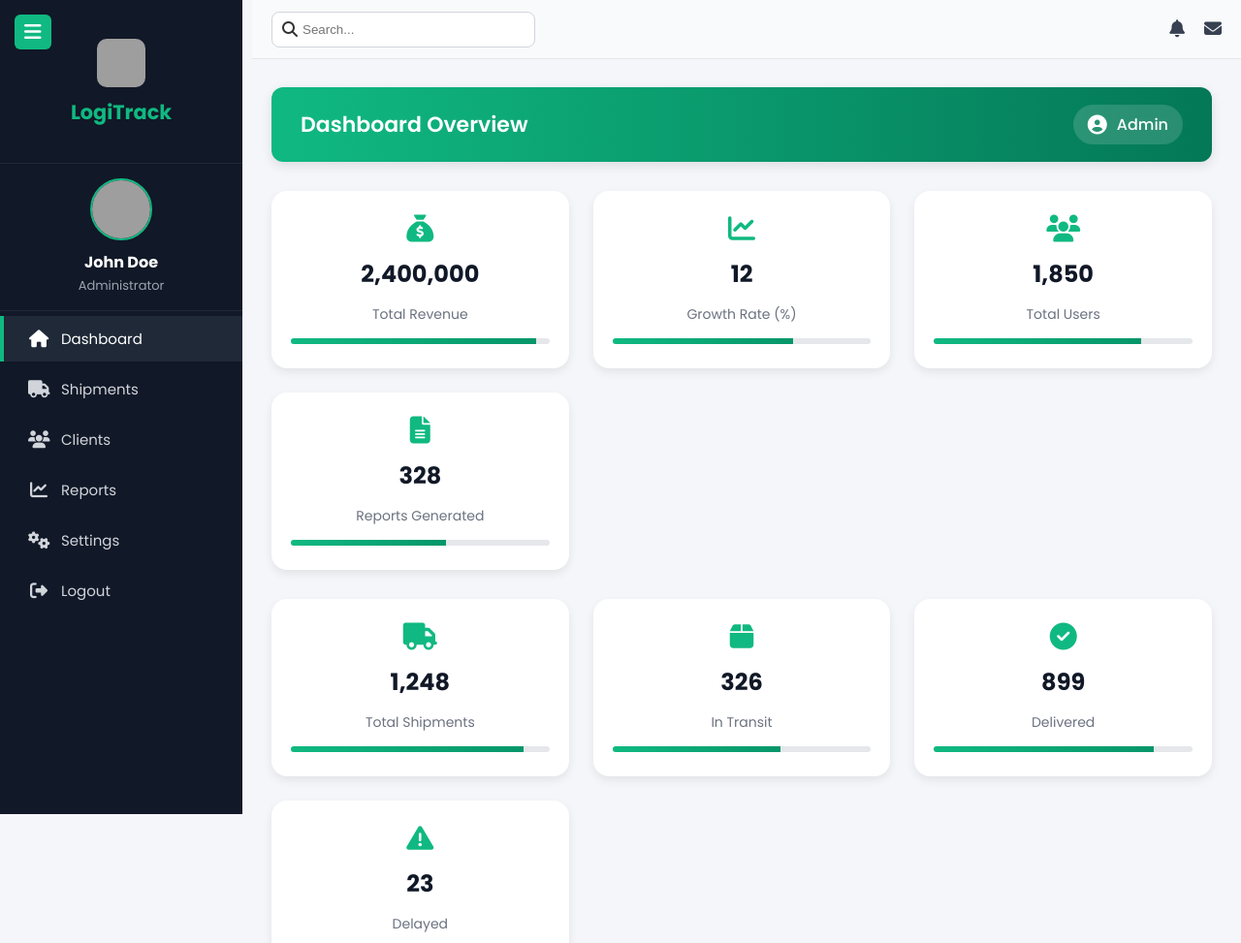
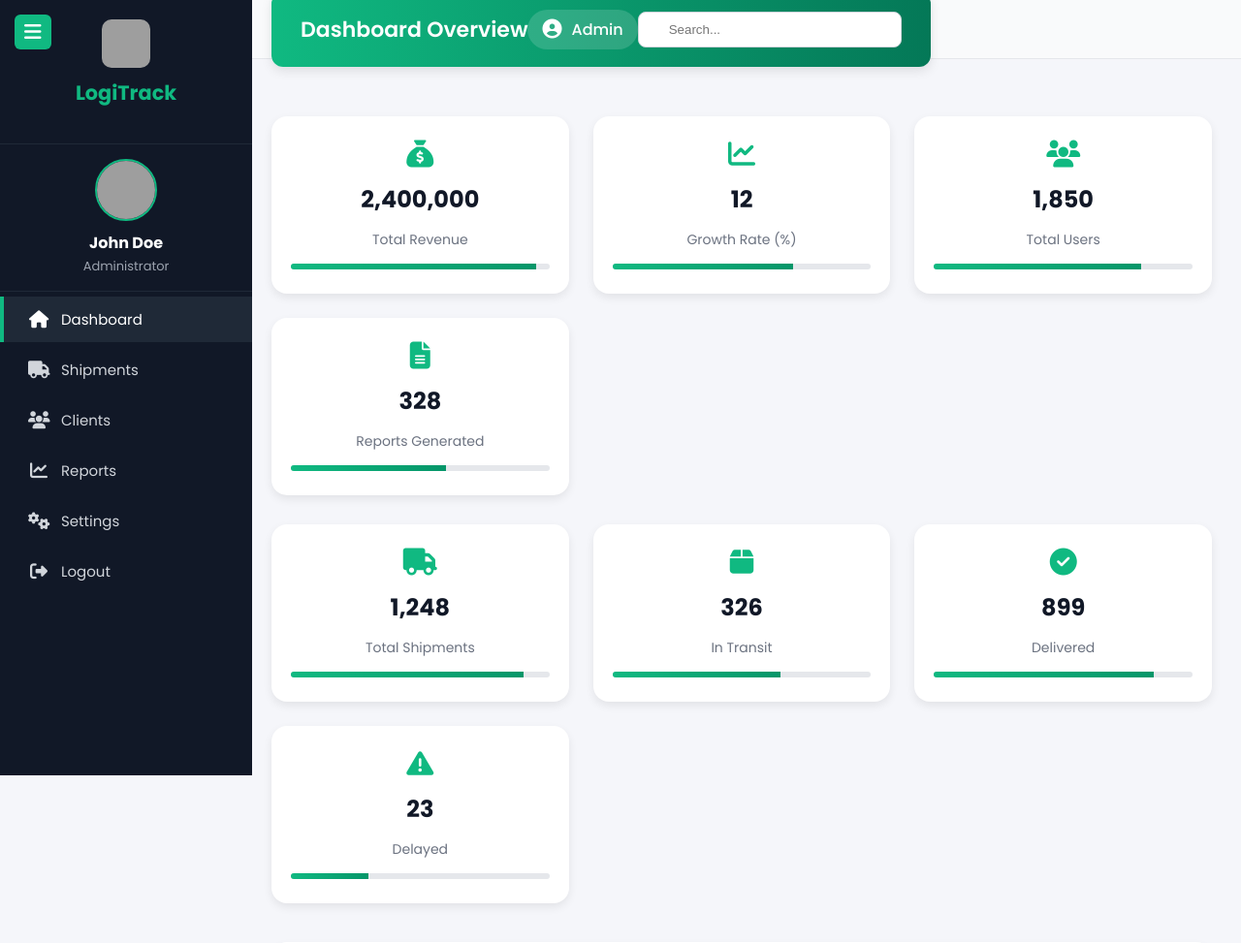
Before and after one commit to Maxwellkiptoo/tsfreighters, a PHP site: page /tsfreighters/app/Views/a/dash.php in a window 1280 px wide. Shown: the top 973 px of the page at 97% size. Run offline with PHP 8.4, Linux system fonts and the light colour scheme; grey boxes are pictures that could not be loaded.

Commit message:
refactor header and sidebar layout for improved structure and user experience

```diff
--- a/app/Views/a/dash.php
+++ b/app/Views/a/dash.php
@@ -16,7 +16,6 @@ body {
   color: #333;
   overflow-x: hidden;
 }
-.sidebar { width:250px; background:#111827; height:100vh; position:fixed; top:0; left:0; color:white; padding:20px 0; z-index:10; }
 .main-content { margin-left:250px; padding:30px; }
 header { background:linear-gradient(90deg,#10b981,#047857); padding:18px 30px; border-radius:12px; display:flex; justify-content:space-between; align-items:center; color:white; box-shadow:0 4px 12px rgba(0,0,0,0.1); position:sticky; top:0; z-index:50; }
 header h1 { font-size:22px; font-weight:600; margin:0; }
@@ -58,15 +57,6 @@ footer{margin-top:40px;text-align:center;font-size:14px;color:#6b7280;}
 <body>
 
 <div class="main-content">
-  <header>
-    <h1>Dashboard Overview</h1>
-    <div class="user" id="userMenu"><i class="fa fa-user-circle"></i> Admin
-      <div class="profile-dropdown" id="profileMenu">
-        <a href="#"><i class="fa fa-cog"></i> Settings</a>
-        <a href="#"><i class="fa fa-sign-out-alt"></i> Logout</a>
-      </div>
-    </div>
-  </header>
 
   <!-- Overview Metrics -->
   <div class="dashboard-cards">
@@ -104,6 +94,7 @@ footer{margin-top:40px;text-align:center;font-size:14px;color:#6b7280;}
       </tbody>
     </table>
   </div>
+
 
   <footer>© 2025 Nexbridge Logistics Admin Panel</footer>
 </div>
--- a/app/Views/a/layout/sidebar.php
+++ b/app/Views/a/layout/sidebar.php
@@ -239,21 +239,19 @@
 
 <!-- Header -->
 <div class="top-header">
-  <div class="search-box">
+      <header>
+    <h1>Dashboard Overview</h1>
+    <div class="user" id="userMenu"><i class="fa fa-user-circle"></i> Admin
+      <div class="profile-dropdown" id="profileMenu">
+        <a href="#"><i class="fa fa-cog"></i> Settings</a>
+        <a href="#"><i class="fa fa-sign-out-alt"></i> Logout</a>
+      </div>
+    </div>
+      <div class="search-box">
     <i class="fa fa-search"></i>
     <input type="text" placeholder="Search...">
   </div>
-  <div class="header-icons">
-    <i class="fa fa-bell"></i>
-    <i class="fa fa-envelope"></i>
-    <div class="profile-dropdown" id="profileDropdown">
-      <img src="https://i.pravatar.cc/38" alt="User Profile">
-      <div class="dropdown-menu" id="dropdownMenu">
-        <a href="#"><i class="fa fa-user-cog"></i> Settings</a>
-        <a href="#"><i class="fa fa-sign-out-alt"></i> Logout</a>
-      </div>
-    </div>
-  </div>
+  </header>
 </div>
 
 <!-- JavaScript -->
```
